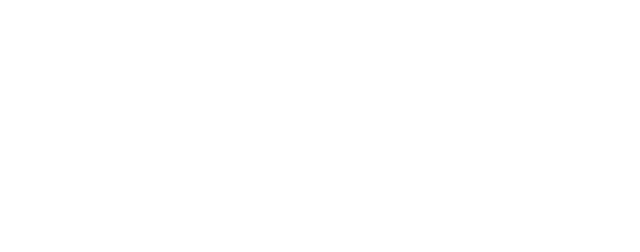
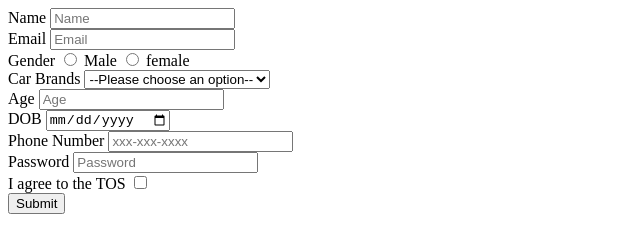
Before and after one commit to acciojob/signup-form-car-shubh-codes7, a website: page main.html in a window 1280 px wide. Shown: the whole page, without its empty margins (0-640 px from the left). Drawn offline with Linux system fonts and the light colour scheme.

Commit message:
created a submission

```diff
--- a/main.html
+++ b/main.html
@@ -8,6 +8,61 @@
 
 <body>
 	<!-- the entire body must be written by student -->
+	<form method="post">
+		<div>
+			<label for="name">Name</label>
+			<input type="text" id="name" placeholder="Name" name="name" required/>
+		</div>
+
+		<div>
+			<label for="email">Email</label>
+			<input type="email" id="email" placeholder="Email" name="email" required/>
+		</div>
+
+		<div>
+			<label for="gender_m">Gender</label>
+			<input type="radio" id="gender_m" name="gender" value="gender_m" required/>
+			<label for="gender_m">Male</label>
+			<input type="radio" id="gender_f" name="gender" value="gender_f" required/>
+			<label for="gender_f">female</label>
+		</div>
+
+		<label for="cars">Car Brands</label>
+		<select name="cars" id="cars" required>
+			<option value="">--Please choose an option--</option>
+			<option value="mercedes">Mercedes</option>
+			<option value="audi">Audi</option>
+		</select>
+
+		<div>
+			<label for="age">Age</label>
+			<input type="number" placeholder="Age" name="age" required id="age"/>
+		</div>
+
+		<div>
+			<label for="dob">DOB</label>
+			<input type="date" required name="dob" id="dob"/>
+		</div>
+
+		<div>
+			<label for="tel">Phone Number</label>
+			<input type="tel" placeholder="xxx-xxx-xxxx" name="tel" id="tel" name="tel"/>
+		</div>
+
+		<div>
+			<label for="password">Password</label>
+			<input type="password" placeholder="Password" id="password" required name="password"/>
+		</div>
+
+		<div>
+			<label for="tos">I agree to the TOS</label>
+			<input type="checkbox" id="tos" name="tos" required/>
+		</div>
+
+		<button type="submit">Submit</button>
+
+
+	</form>
     <script type="text/javascript" src="./script.js">
 </script>
 
```
